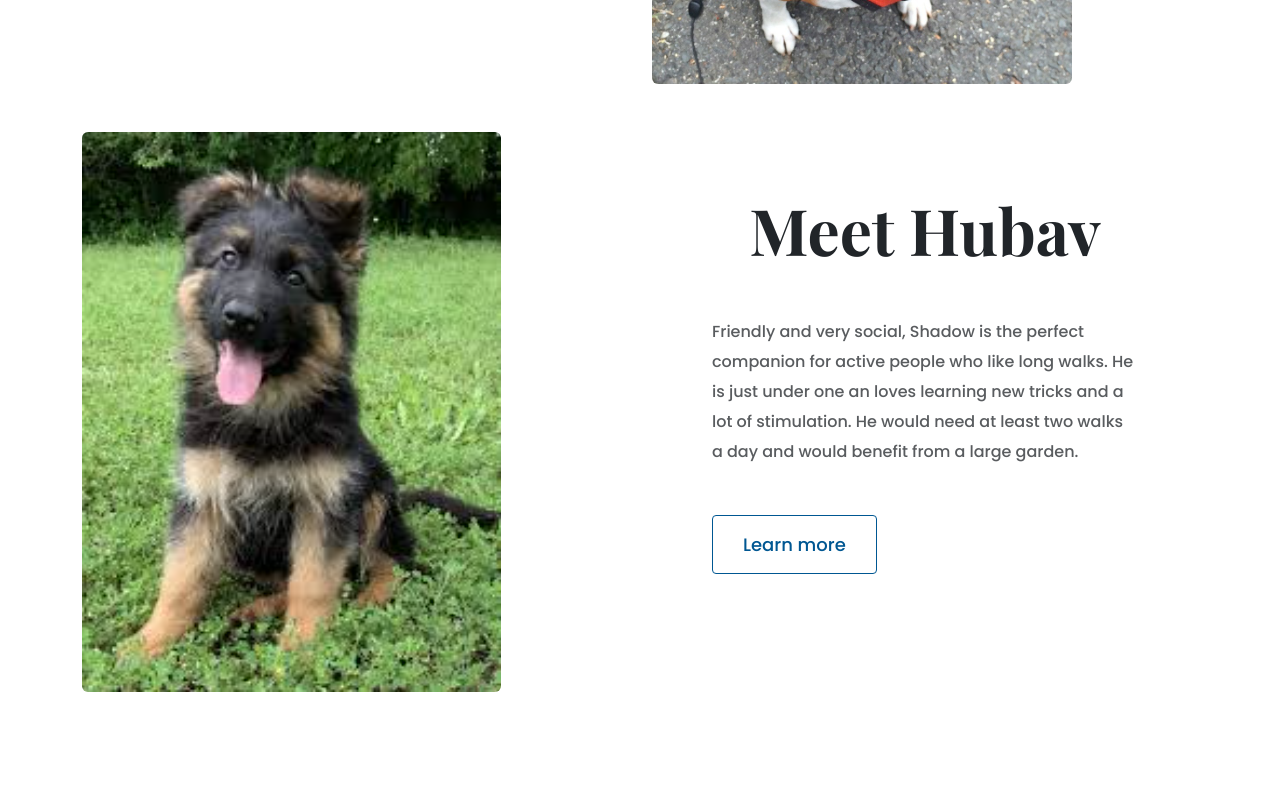
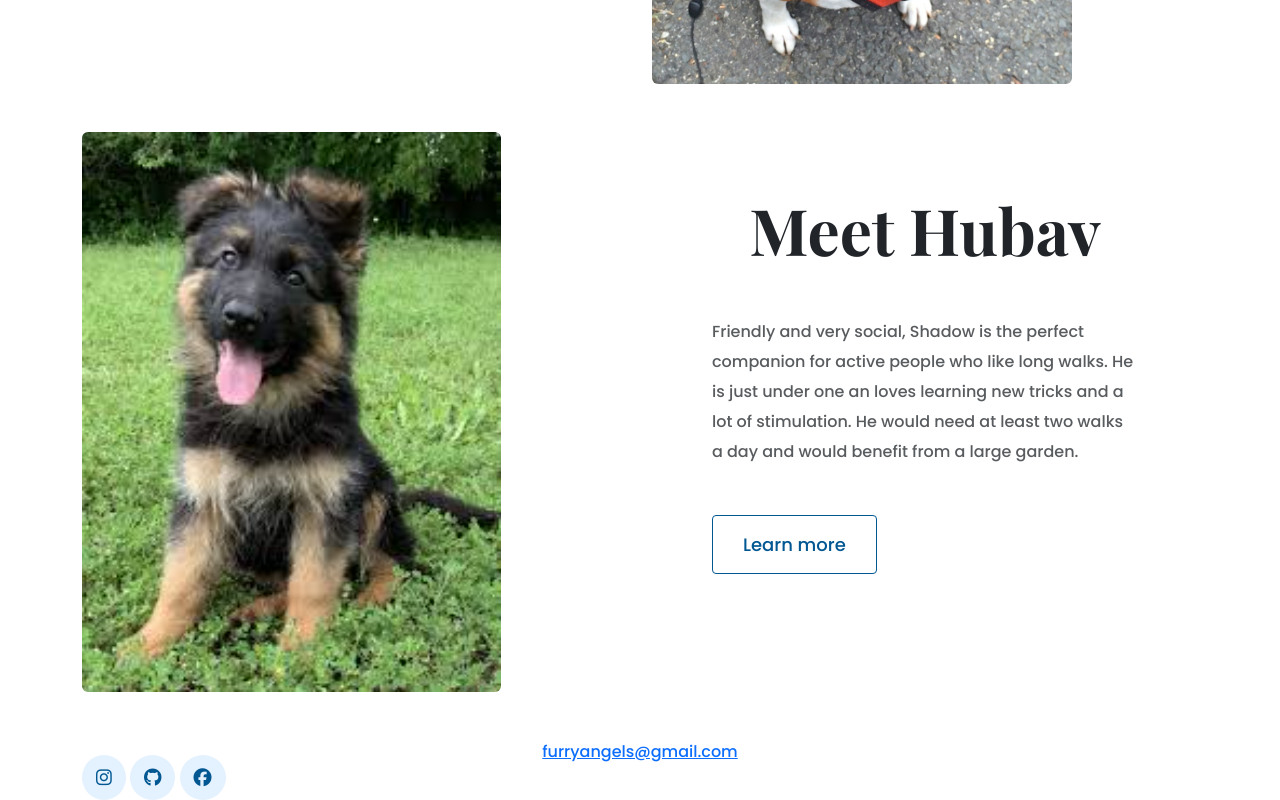
Before and after one commit to yarmenov/dog-sanctuary, a plain HTML site: page index.html in a window 1280 px wide. Shown: the part 1920-2720 px from the top of the page. Before the commit the page ends 2660 px from the top, so only its background shows below. Drawn offline with nearby package versions, Linux system fonts and the light colour scheme.

Commit message:
started  adding footer to index html

```diff
--- a/index.html
+++ b/index.html
@@ -115,6 +115,18 @@
           </div>
         </div>
       </div>
+      <footer>
+        <div class="d-flex justify-content-center">
+          <a href="mailto:furryangels@gmail.com" class="email-link"
+            >furryangels@gmail.com
+          </a>
+        </div>
+        <div class="social-links">
+          <a href=""><i class="fa-brands fa-instagram"></i></a>
+          <a href=""><i class="fa-brands fa-github"></i></a>
+          <a href=""><i class="fa-brands fa-facebook"></i></a>
+        </div>
+      </footer>
     </div>
   </body>
 </html>
--- a/styles/style.css
+++ b/styles/style.css
@@ -106,6 +106,24 @@ nav li.active a {
 .project-description {
   padding: 60px 60px;
 }
+
+footer.email-link {
+  text-decoration: none;
+  color: black;
+  font-size: 24px;
+}
+footer .email-link:hover {
+  color: var(--branding-color);
+}
+footer .social-links a {
+  margin: 20px 0;
+  color: var(--branding-color);
+  background: var(--secondary-color);
+  padding: 10px 14px;
+  border-radius: 50%;
+  font-size: 18px;
+}
+
 @media (max-width: 960px) {
   .project-description {
     padding: 0;
```
